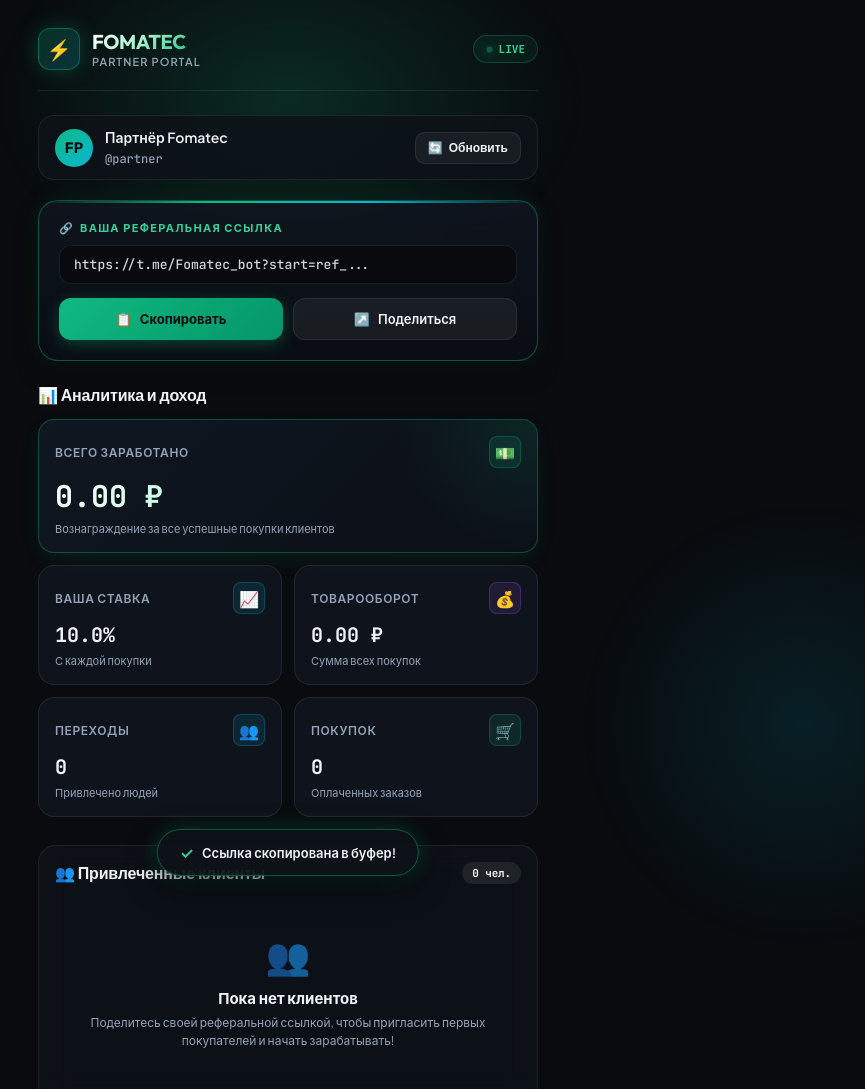
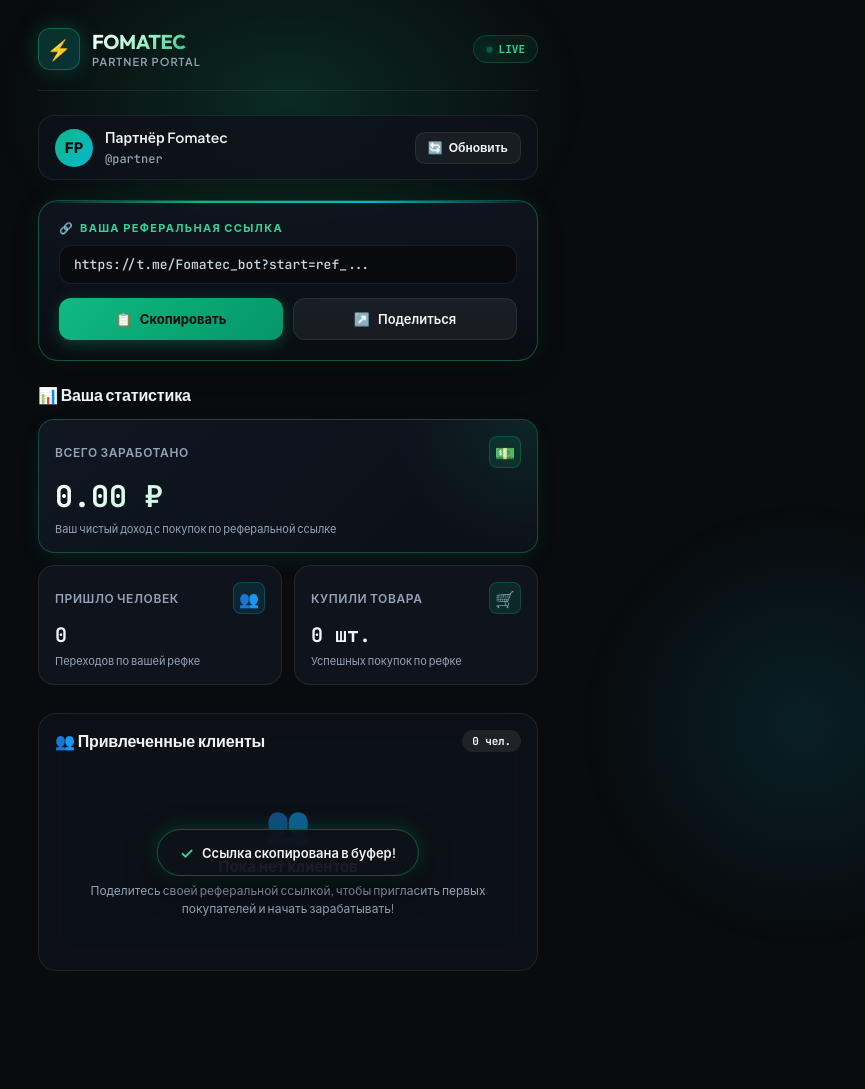
Before and after one commit to a6dui/fomatec-app, a plain HTML site: page index.html in a window 1280 px wide. Shown: the top 1089 px of the page, without its empty margins (352-1217 px from the left). After the commit the page ends 1027 px from the top, so only its background shows below. Drawn offline with Linux system fonts and the light colour scheme; no server answers.

Commit message:
Remove turnover and rate, leave clean 3 metrics: earned, refs, orders

```diff
--- a/index.html
+++ b/index.html
@@ -665,7 +665,7 @@
 
     <!-- Metrics Bento Grid -->
     <div class="section-title">
-      <span>📊 Аналитика и доход</span>
+      <span>📊 Ваша статистика</span>
     </div>
 
     <div class="grid-metrics">
@@ -676,47 +676,27 @@
           <div class="metric-icon icon-emerald">💵</div>
         </div>
         <div class="metric-value" id="valEarned">0.00 ₽</div>
-        <div class="metric-sub">Вознаграждение за все успешные покупки клиентов</div>
-      </div>
-
-      <!-- Commission Rate Card -->
-      <div class="metric-card">
-        <div class="metric-header">
-          <span class="metric-title">Ваша ставка</span>
-          <div class="metric-icon icon-cyan">📈</div>
-        </div>
-        <div class="metric-value" id="valRate">10.0%</div>
-        <div class="metric-sub">С каждой покупки</div>
-      </div>
-
-      <!-- Turnover Card -->
-      <div class="metric-card">
-        <div class="metric-header">
-          <span class="metric-title">Товарооборот</span>
-          <div class="metric-icon icon-purple">💰</div>
-        </div>
-        <div class="metric-value" id="valTurnover">0.00 ₽</div>
-        <div class="metric-sub">Сумма всех покупок</div>
+        <div class="metric-sub">Ваш чистый доход с покупок по реферальной ссылке</div>
       </div>
 
       <!-- Referrals Count Card -->
       <div class="metric-card">
         <div class="metric-header">
-          <span class="metric-title">Переходы</span>
+          <span class="metric-title">Пришло человек</span>
           <div class="metric-icon icon-cyan">👥</div>
         </div>
         <div class="metric-value" id="valReferrals">0</div>
-        <div class="metric-sub">Привлечено людей</div>
+        <div class="metric-sub">Переходов по вашей рефке</div>
       </div>
 
       <!-- Purchases Count Card -->
       <div class="metric-card">
         <div class="metric-header">
-          <span class="metric-title">Покупок</span>
+          <span class="metric-title">Купили товара</span>
           <div class="metric-icon icon-emerald">🛒</div>
         </div>
-        <div class="metric-value" id="valOrders">0</div>
-        <div class="metric-sub">Оплаченных заказов</div>
+        <div class="metric-value" id="valOrders">0 шт.</div>
+        <div class="metric-sub">Успешных покупок по рефке</div>
       </div>
     </div>
 
@@ -773,8 +753,6 @@
 
     // Мгновенная инициализация из переданных ботом параметров
     const pEarned = urlParams.get('earned');
-    const pRate = urlParams.get('rate');
-    const pTurnover = urlParams.get('turnover');
     const pRefs = urlParams.get('refs');
     const pOrders = urlParams.get('orders');
     const pName = urlParams.get('name');
@@ -788,13 +766,11 @@
     }
 
     if (pEarned !== null) document.getElementById('valEarned').textContent = formatCurrency(pEarned);
-    if (pRate !== null) document.getElementById('valRate').textContent = parseFloat(pRate).toFixed(1) + '%';
-    if (pTurnover !== null) document.getElementById('valTurnover').textContent = formatCurrency(pTurnover);
     if (pRefs !== null) {
       document.getElementById('valReferrals').textContent = pRefs;
       document.getElementById('badgeCount').textContent = pRefs + ' чел.';
     }
-    if (pOrders !== null) document.getElementById('valOrders').textContent = pOrders;
+    if (pOrders !== null) document.getElementById('valOrders').textContent = pOrders + ' шт.';
     if (pName) {
       document.getElementById('userName').textContent = pName;
       document.getElementById('userAvatar').textContent = pName.charAt(0).toUpperCase();
@@ -857,10 +833,8 @@
 
         // Обновляем метрики
         document.getElementById('valEarned').textContent = formatCurrency(data.total_earned);
-        document.getElementById('valRate').textContent = (data.commission_rate || 10).toFixed(1) + '%';
-        document.getElementById('valTurnover').textContent = formatCurrency(data.total_turnover);
         document.getElementById('valReferrals').textContent = data.total_referrals || 0;
-        document.getElementById('valOrders').textContent = data.orders_count || 0;
+        document.getElementById('valOrders').textContent = (data.orders_count || 0) + ' шт.';
         document.getElementById('badgeCount').textContent = `${data.total_referrals || 0} чел.`;
 
         // Обновляем ссылку
```
